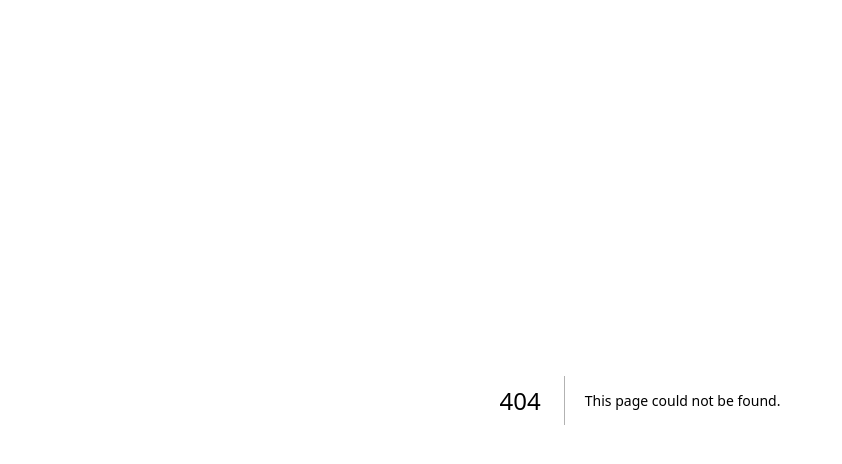
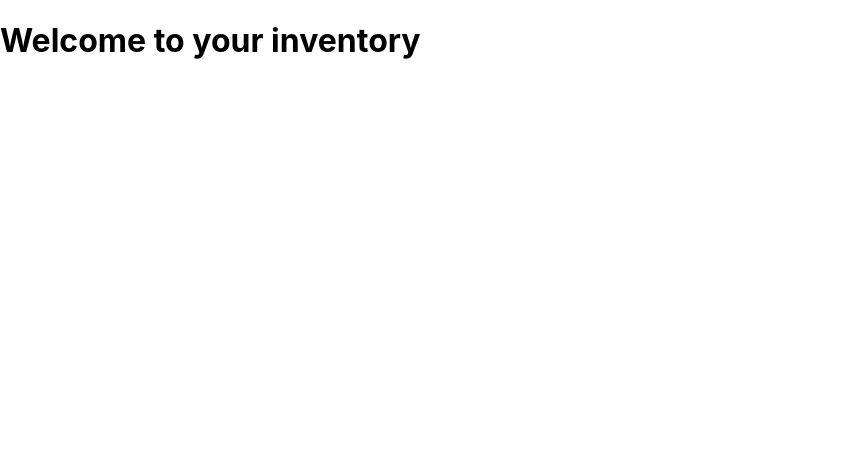
Before and after one commit to crfmc/Sous-next, a Next.js app: page /inventory in a window 1280 px wide. Before the commit this address had no page. Shown: the top 464 px of the page, without its empty margins (0-842 px from the left). Built offline with nearby package versions, Linux system fonts and the light colour scheme.

Commit message:
adding inventory page

```diff
--- /dev/null
+++ b/pages/inventory/index.tsx
@@ -0,0 +1,9 @@
+import Head from 'next/head';
+
+export default function Inventory() {
+  return (
+    <>
+      <h1>Welcome to your inventory</h1>
+    </>
+  );
+}
```
